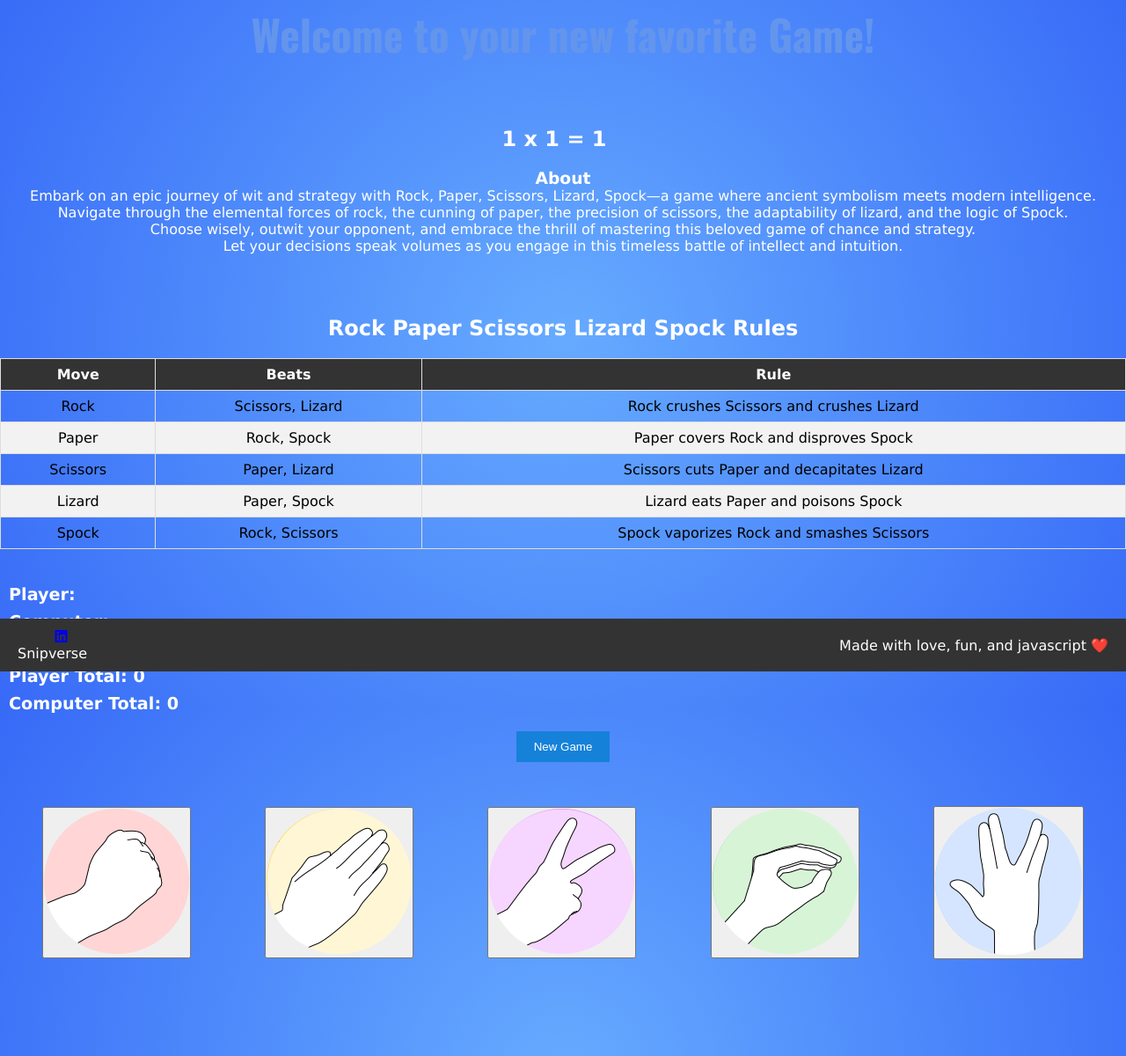
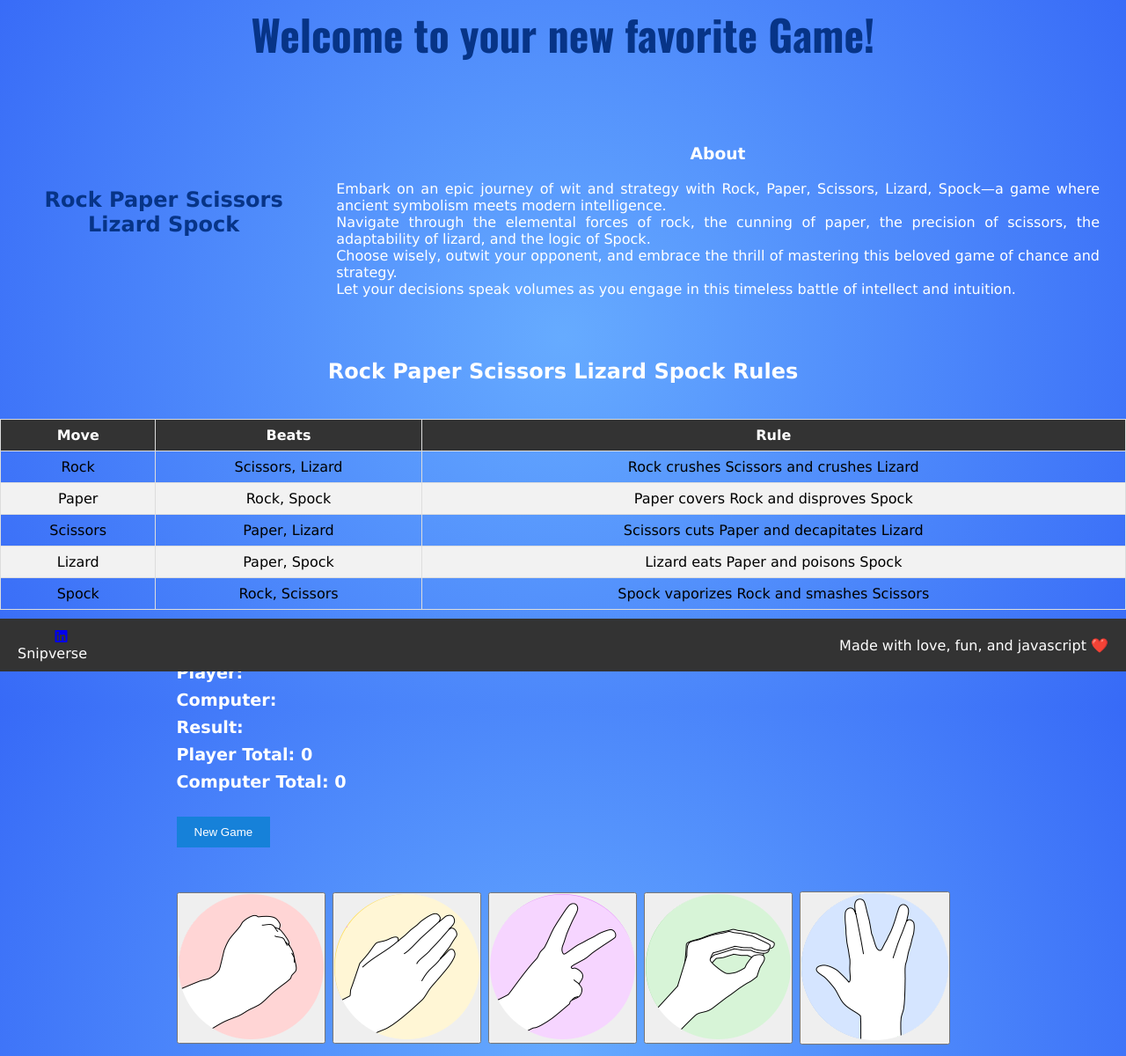
Before and after one commit to fgit-24/rock-paper-scissors-lizard-spock, a plain HTML site: page index.html in a window 1280 px wide. Shown: the part 37-1237 px from the top of the page at 88% size. Drawn offline with nearby package versions, Linux system fonts and the light colour scheme.

Commit message:
21 - Justify Text in about section

```diff
--- a/assets/css/style.css
+++ b/assets/css/style.css
@@ -3,6 +3,7 @@
 
 :root {
     --bg-color: white;
+    --ft-color: rgb(7, 52, 135);
     font-size: 1rem;
 }
 
@@ -31,13 +32,18 @@ body {
 h1 {
     display: inline;
     text-align: justify;
-    color: cornflowerblue;
+    color: var(--ft-color);
     font-family: 'Oswald', sans-serif;
     font-size: 3rem;
 }
 
 h2 {
     color: var(--bg-color);
+    margin: 40px auto;
+}
+
+h3 {
+    margin: 20px auto;
 }
 
 #aboutSection {
@@ -55,13 +61,21 @@ h2 {
 #callToAction {
     padding: 10px;
     text-align: center;
-    color: var(--bg-color);
+    color: var(--ft-color);
     margin-right: 20px;
 }
 
 #about {
     padding: 10px;
     color: var(--bg-color);
+}
+
+#about > h2 {
+    text-align: justify;
+}
+
+#about > p {
+    text-align: justify;
 }
 
 #tableSection {
@@ -89,6 +103,10 @@ tr:nth-child(even) {
     background-color: #f2f2f2;
 }
 
+#gameSection {
+    display: inline-block;
+}
+
 #resultContainer {
     display: flex;
     flex-direction: column;
@@ -98,6 +116,11 @@ tr:nth-child(even) {
     gap: 8px;
     font-size: 1.2rem;
     font-weight: bold;
+    align-items: flex-start;
+}
+
+#newBtnDiv {
+    margin-right: auto;
 }
 
 #newGame {
@@ -156,7 +179,7 @@ footer {
 
 .footerNavLinks {
     display: flex;
-    flex-direction: column; /* corrected class name */
+    flex-direction: column;
     gap: 20px;
 }
 
@@ -173,3 +196,9 @@ footer {
 .footerNavLinks a:hover {
     color: #ff6347;
 }
+
+@media only screen and (min-width: 500px) {
+    #aboutContainer {
+        flex-direction: row;
+    }
+}
--- a/index.html
+++ b/index.html
@@ -25,7 +25,7 @@
             <div id="aboutContainer">
                 <div>
                     <h2 id="callToAction">
-                    1 x 1 = 1
+                        Rock Paper Scissors Lizard Spock
                     </h2>
                 </div>
                 <div id="about">
@@ -99,11 +99,11 @@
                 <div id="totalComputerResult">
                     Computer Total: 0
                 </div>
-            </div>
-            <div>
-                <button id="newGame" alt="newGame" aria-label="new game">
-                    New Game
-                </button>
+                <div id="newBtnDiv">
+                    <button id="newGame" alt="newGame" aria-label="new game">
+                        New Game
+                    </button>
+                </div>
             </div>
             <div id="gameButtonContainer">
                 <button data-choice="rock">
```
